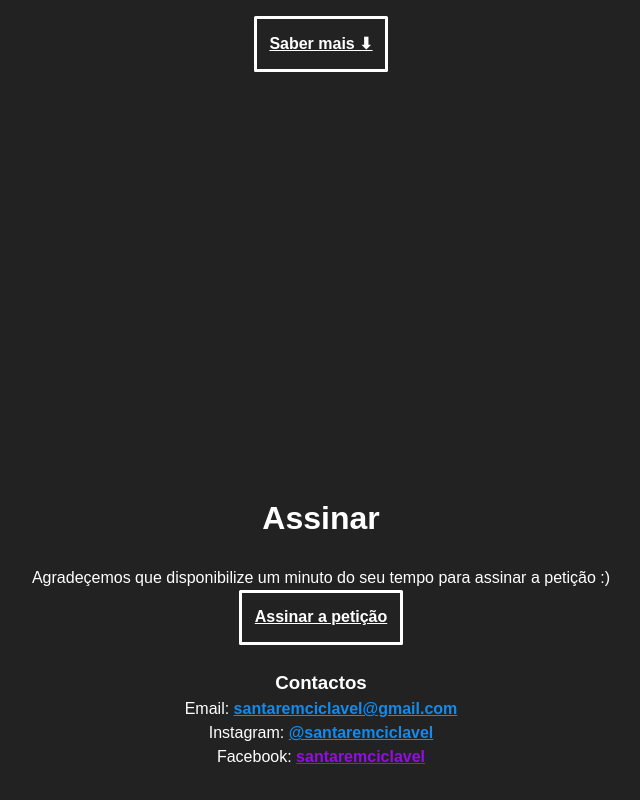
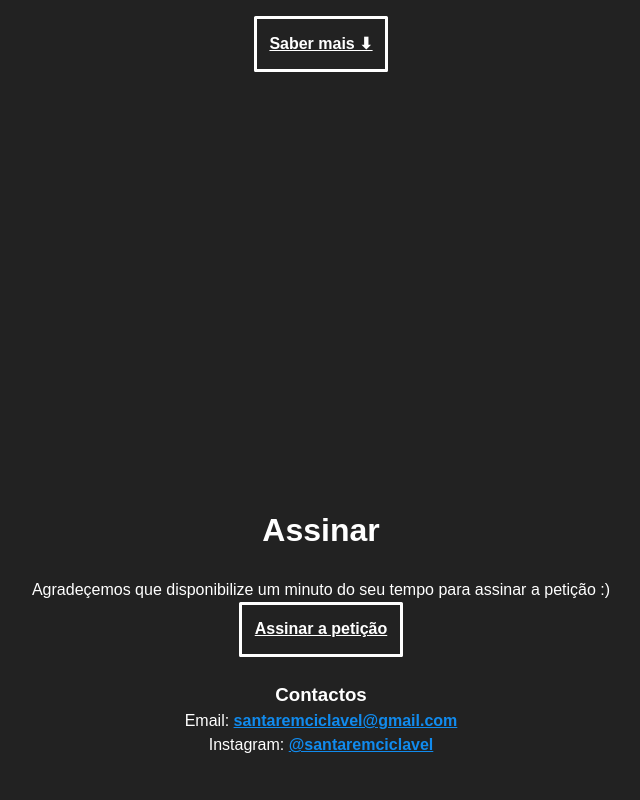
Before and after one commit to santaremciclavel/santaremciclavel.github.io, a plain HTML site: page index.html in a window 1280 px wide. Shown: the part 4800-5600 px from the top of the page, without its empty margins (319-959 px from the left). Drawn offline with nearby package versions, Linux system fonts and the light colour scheme.

Commit message:
hide facebook

```diff
--- a/index.html
+++ b/index.html
@@ -185,7 +185,7 @@
                     <h3>Contactos</h3>
                     Email: <a href="mailto:santaremciclavel@gmail.com">santaremciclavel@gmail.com</a><br>
                     Instagram: <a href="https://www.instagram.com/santaremciclavel/">@santaremciclavel</a><br>
-                    Facebook: <a href="">santaremciclavel</a>
+                    <!--Facebook: <a href="">santaremciclavel</a>-->
 
 
 
```
